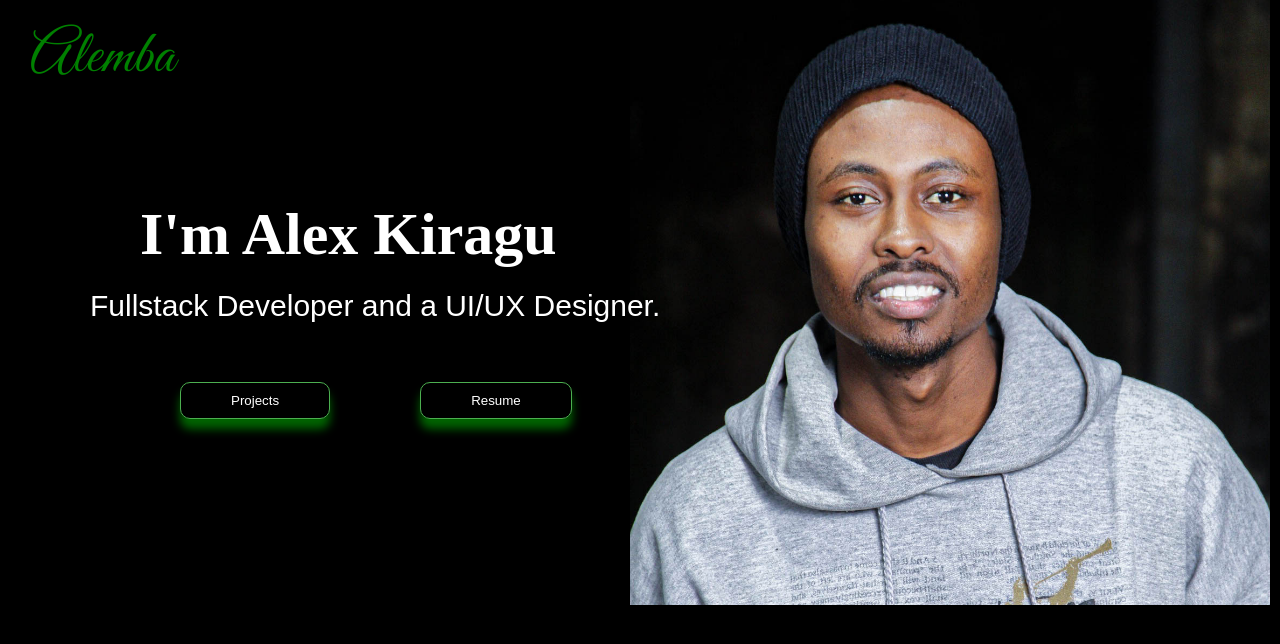
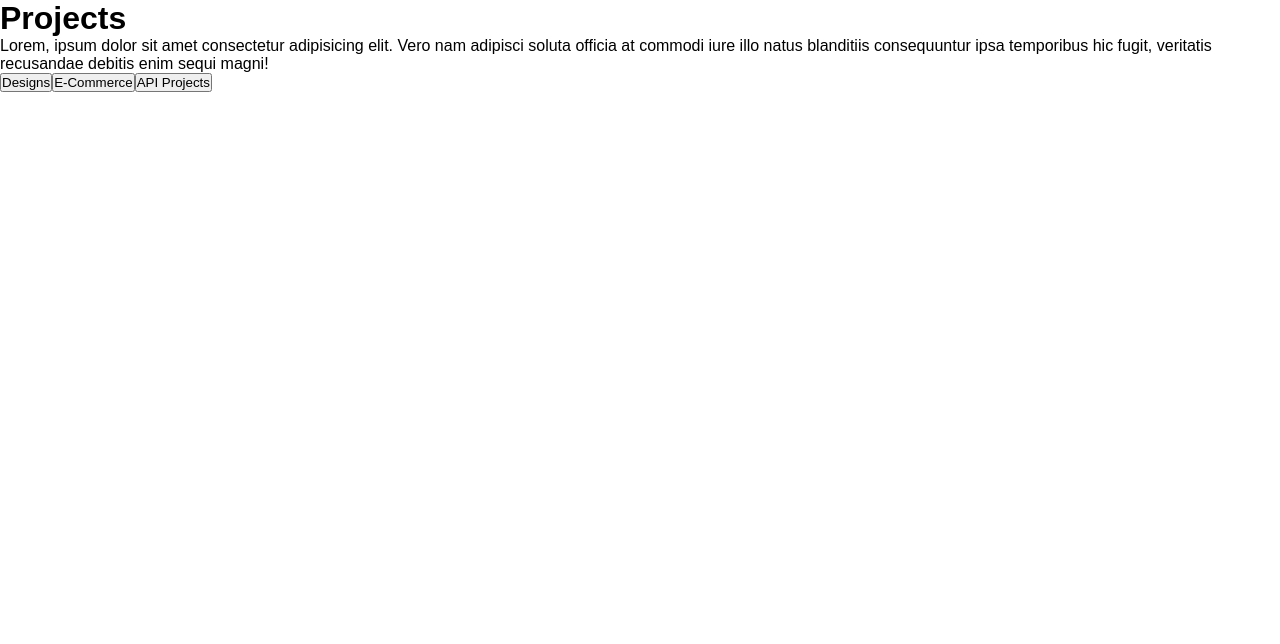
Before and after one commit to alemba-21/My-Portfolio, a React (Create React App) app: page / in a window 1280 px wide. Shown: the top 644 px of the page. Built offline with nearby package versions, Linux system fonts and the light colour scheme.

Commit message:
working on toggle section

```diff
--- a/src/App.js
+++ b/src/App.js
@@ -1,9 +1,11 @@
 import React from "react";
-import Hero from './components/Hero'
+import Projects from "./components/Projects";
+// import Hero from './components/Hero'
 
 function App() {
   return (
-    <Hero/>
+    // <Hero/>
+    <Projects/>
   );
 }
 
--- /dev/null
+++ b/src/components/Projects.jsx
@@ -0,0 +1,23 @@
+import React from 'react'
+
+const Projects = () => {
+  return (
+    <div className='projo'>
+        <div className="navbar">
+
+        </div>
+        <div className="info2">
+            <h1>Projects</h1>
+            <p>Lorem, ipsum dolor sit amet consectetur adipisicing elit. Vero nam adipisci soluta officia at commodi iure illo natus blanditiis consequuntur ipsa temporibus hic fugit, veritatis recusandae debitis enim sequi magni!</p>
+        </div>
+        <div className="toggle">
+            <button>Designs</button>
+            <button>E-Commerce</button>
+            <button>API Projects</button>
+        </div>
+        <div className="cards"></div>
+    </div>
+  )
+}
+
+export default Projects
--- a/src/index.css
+++ b/src/index.css
@@ -1,3 +1,7 @@
+@tailwind base;
+@tailwind components;
+@tailwind utilities;
+
 *{
   box-sizing: border-box;
   margin: 0;
```
Also changed, not shown: src/Links/Projects.js (deleted, +0 -9 lines), src/Links/Designs.js (deleted).
